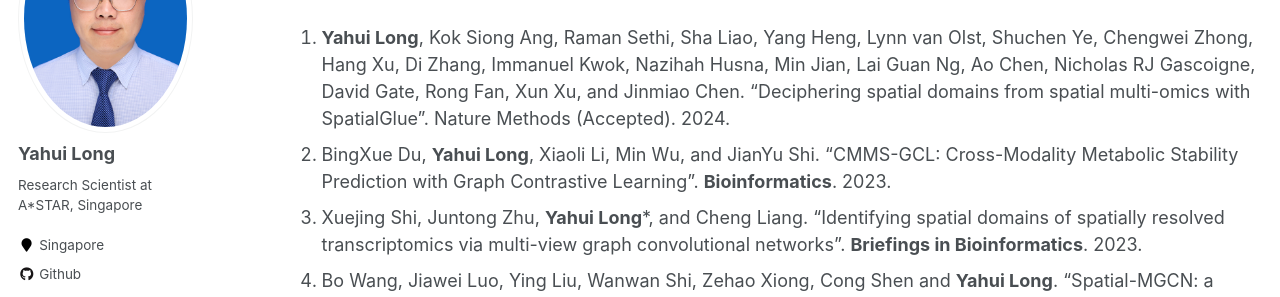
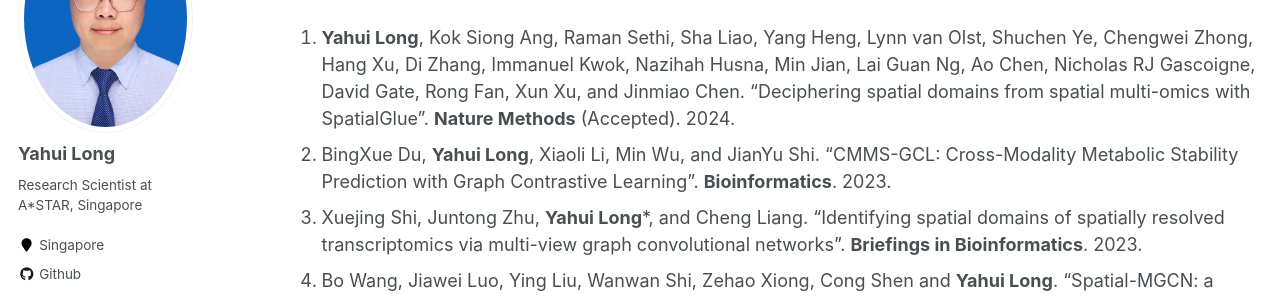
Before and after one commit to longyahui/Home, a Jekyll site: the page built from _pages/publications.md, in a window 1280 px wide and 900 px high. Shown: the part 214-511 px from the top of the window. Built offline with Jekyll 4.4.1, drawn with Linux system fonts in a browser that asks for light colours.

```diff
--- a/_pages/publications.md
+++ b/_pages/publications.md
@@ -12,7 +12,7 @@ redirect_from:
 You can also find my papers on my [Google Scholar profile](https://scholar.google.com/citations?user=lUoNEgcAAAAJ&hl=zh-CN&oi=ao)
 
 # Conferences and Journals
-1. **Yahui Long**, Kok Siong Ang, Raman Sethi, Sha Liao, Yang Heng, Lynn van Olst, Shuchen Ye, Chengwei Zhong, Hang Xu, Di Zhang, Immanuel Kwok, Nazihah Husna, Min Jian, Lai Guan Ng, Ao Chen, Nicholas RJ Gascoigne, David Gate, Rong Fan, Xun Xu, and Jinmiao Chen. "Deciphering spatial domains from spatial multi-omics with SpatialGlue". Nature Methods (Accepted). 2024.
+1. **Yahui Long**, Kok Siong Ang, Raman Sethi, Sha Liao, Yang Heng, Lynn van Olst, Shuchen Ye, Chengwei Zhong, Hang Xu, Di Zhang, Immanuel Kwok, Nazihah Husna, Min Jian, Lai Guan Ng, Ao Chen, Nicholas RJ Gascoigne, David Gate, Rong Fan, Xun Xu, and Jinmiao Chen. "Deciphering spatial domains from spatial multi-omics with SpatialGlue". **Nature Methods** (Accepted). 2024.
 2. BingXue Du, **Yahui Long**, Xiaoli Li, Min Wu, and JianYu Shi. "CMMS-GCL: Cross-Modality Metabolic Stability Prediction with Graph Contrastive Learning". **Bioinformatics**. 2023.
 3. Xuejing Shi, Juntong Zhu, **Yahui Long***, and Cheng Liang. "Identifying spatial domains of spatially resolved transcriptomics via multi-view graph convolutional networks". **Briefings in Bioinformatics**. 2023.
 4. Bo Wang, Jiawei Luo, Ying Liu, Wanwan Shi, Zehao Xiong, Cong Shen and **Yahui Long**. "Spatial-MGCN: a novel multi-view graph convolutional network for identifying spatial domains with attention mechanism". **Briefings in Bioinformatics**. 2023.
```
